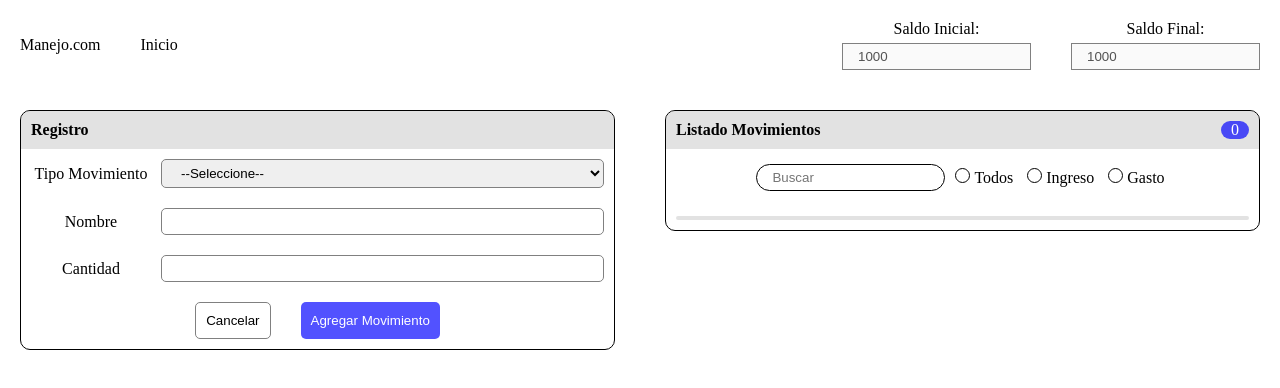
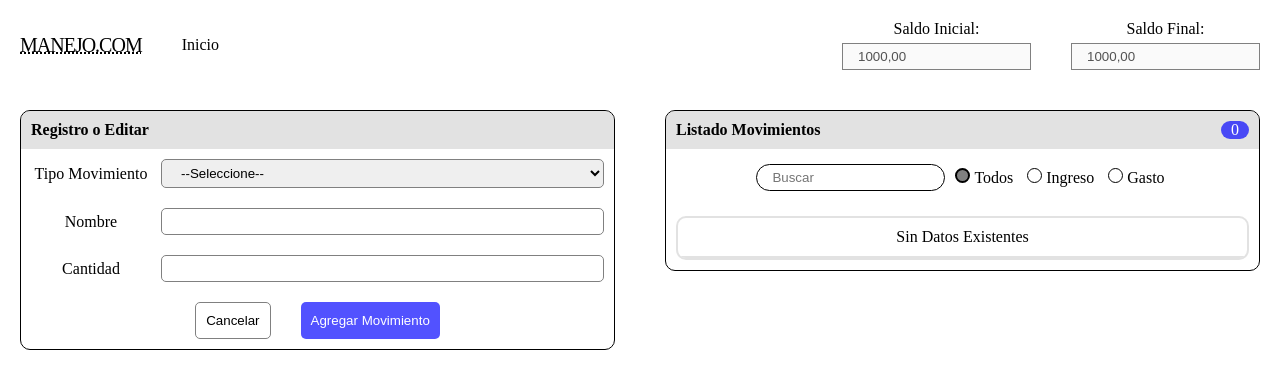
Before and after one commit to Elianruiz-ux/taller1Ces4, a React (Vite) app: page / in a window 1280 px wide. Shown: the top 388 px of the page. Built offline with nearby package versions, Linux system fonts and the light colour scheme.

Commit message:
delete registro

```diff
--- a/src/App.jsx
+++ b/src/App.jsx
@@ -11,7 +11,7 @@ function App() {
         <ToastContainer autoClose={5000} position="top-center" />
         <Routes>
           <Route path="/" element={<Home />} />
-          <Route path="**" element={<Home />} />
+          <Route path="*" element={<Home />} />
         </Routes>
       </main>
     </HashRouter>
--- /dev/null
+++ b/src/Utils/Utils.js
@@ -0,0 +1,7 @@
+export const convertirDecimal = (e) => {
+  return e.toLocaleString("es-ES", {
+    style: "decimal",
+    minimumFractionDigits: 2,
+    maximumFractionDigits: 2,
+  });
+};
--- a/src/components/CardListado/CardListado.jsx
+++ b/src/components/CardListado/CardListado.jsx
@@ -3,28 +3,32 @@ import style from "../CardListado/CardListado.module.css";
 import { BiSolidPencil } from "react-icons/bi";
 import { AiOutlineClose } from "react-icons/ai";
 import { useState } from "react";
+import { convertirDecimal } from "../../Utils/Utils";
 
-function CardListado({ listadoMovimientos }) {
-  const num = listadoMovimientos.length;
+function CardListado({ listadoMovimientos, setShowDeletePopup }) {
+  const cantidadMovimientos = listadoMovimientos.length;
   const [searchTerm, setSearchTerm] = useState("");
+  const [filtroMovimiento, setFiltroMovimiento] = useState("Todos");
 
-  // Función para manejar cambios en el campo de búsqueda
   const handleSearch = (e) => {
     setSearchTerm(e.target.value);
   };
 
-  // Filtrar los movimientos según el término de búsqueda
   const filteredMovimientos = listadoMovimientos.filter((movimiento) => {
     const movimientoNombre = movimiento.nombre.toLowerCase();
     const movimientoTipo = movimiento.tipoMovimiento.toLowerCase();
     const movimientoCantidad = movimiento.cantidad.toString().toLowerCase();
     const searchTermLower = searchTerm.toLowerCase();
 
-    // Buscar el término de búsqueda en cualquier parte de los campos
+    const mostrarMovimiento =
+      filtroMovimiento === "Todos" ||
+      movimientoTipo === filtroMovimiento.toLowerCase();
+
     return (
-      movimientoNombre.includes(searchTermLower) ||
+      mostrarMovimiento &&
+      (movimientoNombre.includes(searchTermLower) ||
         movimientoTipo.includes(searchTermLower) ||
-      movimientoCantidad.includes(searchTermLower)
+        movimientoCantidad.includes(searchTermLower))
     );
   });
 
@@ -32,7 +36,7 @@ function CardListado({ listadoMovimientos }) {
     <div className={`${style.divListado}`}>
       <div className={`${style.containerTitulo}`}>
         <h4>Listado Movimientos</h4>
-        <p>{num}</p>
+        <p>{cantidadMovimientos}</p>
       </div>
       <div className={`${style.containerArray}`}>
         <div className={`${style.containerFiltros}`}>
@@ -45,25 +49,55 @@ function CardListado({ listadoMovimientos }) {
             />
           </div>
           <div>
-            <input type="checkbox" name="todo" id="todos" />
+            <input
+              type="checkbox"
+              onChange={() => setFiltroMovimiento("Todos")}
+              name="todo"
+              id="todos"
+              value={"Todos"}
+              checked={filtroMovimiento === "Todos"}
+            />
             <label htmlFor="todos">Todos</label>
           </div>
           <div>
-            <input type="checkbox" name="ingreso" id="ingreso" />
+            <input
+              onChange={() => setFiltroMovimiento("Ingreso")}
+              type="checkbox"
+              name="ingreso"
+              id="ingreso"
+              value={"Ingreso"}
+              checked={filtroMovimiento === "Ingreso"}
+            />
             <label htmlFor="ingreso">Ingreso</label>
           </div>
           <div>
-            <input type="checkbox" name="gasto" id="gasto" />
+            <input
+              type="checkbox"
+              name="gasto"
+              id="gasto"
+              onChange={() => setFiltroMovimiento("Gasto")}
+              value={"Gasto"}
+              checked={filtroMovimiento === "Gasto"}
+            />
             <label htmlFor="gasto">Gasto</label>
           </div>
         </div>
         <div className={`${style.containerTabla}`}>
           <table>
             <tbody>
-              {filteredMovimientos?.map((movimiento) => (
+              {cantidadMovimientos > 0 ? (
+                filteredMovimientos?.map((movimiento) => (
                   <tr key={movimiento.id}>
                     <td>
-                    <button className={`${style.btnEliminar}`}>
+                      <button
+                        className={`${style.btnEliminar}`}
+                        onClick={() =>
+                          setShowDeletePopup({
+                            id: movimiento.id,
+                            isOpen: true,
+                          })
+                        }
+                      >
                         <AiOutlineClose />
                       </button>
                     </td>
@@ -81,11 +115,16 @@ function CardListado({ listadoMovimientos }) {
                             : { backgroundColor: "var(--bg-color-9)" }
                         }
                       >
-                      {movimiento.cantidad}
+                        {convertirDecimal(movimiento.cantidad)}
                       </span>
                     </td>
                   </tr>
-              ))}
+                ))
+              ) : (
+                <tr>
+                  <td>Sin datos existentes</td>
+                </tr>
+              )}
             </tbody>
           </table>
         </div>
--- a/src/components/CardListado/CardListado.module.css
+++ b/src/components/CardListado/CardListado.module.css
@@ -52,6 +52,13 @@
 
 .divListado .containerArray .containerFiltros label {
   padding: 0 4px;
+}
+
+.divListado
+  .containerArray
+  .containerFiltros
+  :is(input[type="checkbox"], label) {
+  cursor: pointer;
 }
 
 .divListado .containerArray .containerFiltros input[type="checkbox"] {
--- a/src/components/CardRegistro/CardRegistro.jsx
+++ b/src/components/CardRegistro/CardRegistro.jsx
@@ -19,7 +19,6 @@ function CardRegistro({
   const handleSubmit = (e) => {
     e.preventDefault();
 
-    // Validar las entradas
     if (
       nombre.trim() === "" ||
       isNaN(cantidad) ||
@@ -37,10 +36,8 @@ function CardRegistro({
       return;
     }
 
-    // Generar un ID único usando uuid
     const id = uuidv4();
 
-    // Crear un objeto de movimiento
     const movimiento = {
       id,
       tipoMovimiento,
@@ -48,12 +45,10 @@ function CardRegistro({
       cantidad: parseFloat(cantidad),
     };
 
-    // Llamar a la función para agregar el movimiento
     setShowSuccessPopup(true);
     setPopupMessage(`El ${tipoMovimiento} fue agregado con exitoso`);
     onAgregarMovimiento(movimiento);
 
-    // Limpiar el formulario
     setTipoMovimiento("");
     setNombre("");
     setCantidad("");
@@ -68,7 +63,7 @@ function CardRegistro({
   return (
     <div className={`${style.divRegistro}`}>
       <div className={`${style.containerTitulo}`}>
-        <h4>Registro</h4>
+        <h4>Registro o Editar</h4>
       </div>
       <div className={`${style.containerForm}`}>
         <div className={`${style.containerSelect}`}>
@@ -78,9 +73,7 @@ function CardRegistro({
             onChange={(e) => setTipoMovimiento(e.target.value)}
             id="select"
           >
-            <option value="" selected>
-              --Seleccione--
-            </option>
+            <option defaultValue="">--Seleccione--</option>
             <option value="Ingreso">Ingreso</option>
             <option value="Gasto">Gasto</option>
           </select>
--- a/src/components/Navbar/Navbar.jsx
+++ b/src/components/Navbar/Navbar.jsx
@@ -1,4 +1,5 @@
 /* eslint-disable react/prop-types */
+import { convertirDecimal } from "../../Utils/Utils";
 import Input from "../Input/Input";
 import style from "../Navbar/Navbar.module.css";
 
@@ -14,22 +15,22 @@ function Navbar({ saldo, saldoFinal }) {
           <div className={`${style.columnDos}`}>
             <li>
               <Input
-                type={"number"}
+                type={"text"}
                 idInput={"idsaldoIni"}
                 labelName={"Saldo Inicial: "}
                 variant={"navbar"}
                 disabled={true}
-                value={saldo}
+                value={convertirDecimal(saldo)}
               />
             </li>
             <li>
               <Input
-                type={"number"}
+                type={"text"}
                 idInput={"idsaldoFin"}
                 labelName={"Saldo Final: "}
                 variant={"navbar"}
                 disabled={true}
-                value={saldoFinal}
+                value={convertirDecimal(saldoFinal)}
               />
             </li>
           </div>
--- a/src/components/Navbar/Navbar.module.css
+++ b/src/components/Navbar/Navbar.module.css
@@ -21,3 +21,18 @@
   justify-content: center;
   align-items: center;
 }
+
+.divNavbar nav ul .columnUno {
+  font-size: 20px;
+  font-weight: 400;
+}
+
+.divNavbar nav ul .columnUno li:first-child {
+  text-transform: uppercase;
+  letter-spacing: -1px;
+  text-decoration: dotted underline;
+}
+
+.divNavbar nav ul .columnUno li:last-child {
+  font-size: 16px;
+}
--- /dev/null
+++ b/src/components/Popups/DeletePopup.jsx
@@ -0,0 +1,35 @@
+/* eslint-disable react/prop-types */
+import Button from "../Button/Button";
+import style from "../Popups/Popups.module.css";
+
+function DeletePopup({
+  idItem,
+  onClose,
+  setListadoMovimientos,
+  listadoMovimientos,
+}) {
+  const handleEliminarClick = () => {
+    const nuevosMovimientos = listadoMovimientos.filter(
+      (movimiento) => movimiento.id !== idItem
+    );
+    setListadoMovimientos(nuevosMovimientos);
+    onClose();
+  };
+
+  return (
+    <div className={`${style.divPopup}`}>
+      <div>
+        <h3>Eliminar</h3>
+        <p>¿Seguro que quiere eliminar este movimiento?</p>
+        <Button
+          nombre={"Eliminar"}
+          variant={"primary"}
+          onClick={handleEliminarClick}
+        />
+        <Button nombre={"cerrar"} variant={"cancelar"} onClick={onClose} />
+      </div>
+    </div>
+  );
+}
+
+export default DeletePopup;
--- a/src/pages/Home/Home.jsx
+++ b/src/pages/Home/Home.jsx
@@ -6,12 +6,17 @@ import CardListado from "../../components/CardListado/CardListado";
 import { useState } from "react";
 import SuccessPopup from "../../components/Popups/SuccessPopup";
 import ErrorPopup from "../../components/Popups/ErrorPopup";
+import DeletePopup from "../../components/Popups/DeletePopup";
 
 function Home() {
   const [movimientos, setMovimientos] = useState([]);
   const [saldo, setSaldo] = useState(1000);
   const [showSuccessPopup, setShowSuccessPopup] = useState(false);
   const [showErrorPopup, setShowErrorPopup] = useState(false);
+  const [showDeletePopup, setShowDeletePopup] = useState({
+    id: null,
+    isOpen: false,
+  });
   const [popupMessage, setPopupMessage] = useState("");
 
   const saldoFinal = movimientos.reduce((total, movimiento) => {
@@ -42,6 +47,14 @@ function Home() {
           onClose={() => setShowErrorPopup(false)}
         />
       )}
+      {showDeletePopup.isOpen && (
+        <DeletePopup
+          idItem={showDeletePopup.id}
+          onClose={() => setShowDeletePopup({ id: null, isOpen: false })}
+          setListadoMovimientos={setMovimientos}
+          listadoMovimientos={movimientos}
+        />
+      )}
       <Navbar saldo={saldo} saldoFinal={saldoFinal}></Navbar>
       <main className={`${style.mainContainer}`}>
         <section>
@@ -56,7 +69,10 @@ function Home() {
           />
         </section>
         <section>
-          <CardListado listadoMovimientos={movimientos} />
+          <CardListado
+            setShowDeletePopup={setShowDeletePopup}
+            listadoMovimientos={movimientos}
+          />
         </section>
       </main>
     </div>
```
Lines whose indentation alone changed are shown as unchanged.
